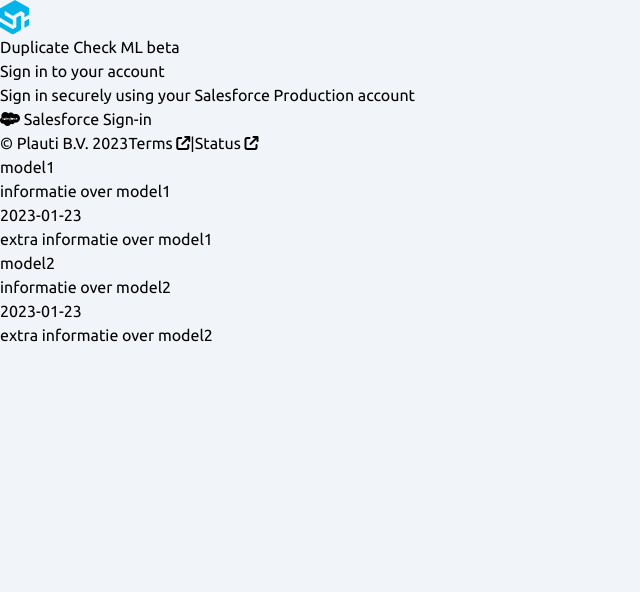
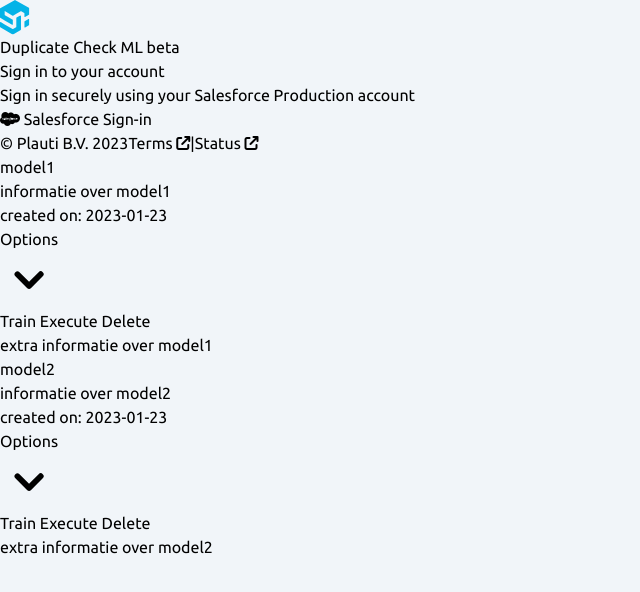
Before and after one commit to LynnMombarg/DuplicateCheck, a Vue app in the folder vue_ui/: page / in a window 1280 px wide. Shown: the top 592 px of the page, without its empty margins (0-640 px from the left). Built offline with nearby package versions, Linux system fonts and the light colour scheme.

Commit message:
Dashboard expanded

```diff
--- a/vue_ui/src/components/Dashboard.vue
+++ b/vue_ui/src/components/Dashboard.vue
@@ -1,4 +1,6 @@
 <template>
+
+
   <ul role="list" class="divide-y divide-gray-100">
     <li v-for="model in models" :key="model.Information" class="flex py-5">
       <div class="bg-white shadow w-full">
@@ -8,14 +10,14 @@
               <a href="#" class="bg-gray-900 text-white rounded-md px-3 py-2 text-sm font-medium" aria-current="page"> {{model.name}}</a>
             </div>
             <div class="min-w-0 flex-auto">
-              <p class="text-sm  leading-6 text-gray-900">{{ model.Information}}</p>
+              <p class="text-sm  leading-6 text-gray-900">  {{model.Information}}</p>
             </div>
           </div>
+          <p class="text-xs leading-5 text-gray-500"> created on: {{model.createdOn}}</p>
           <div class="hidden sm:flex sm:flex-col sm:items-end">
-            <p class="text-xs leading-5 text-gray-500"> {{model.createdOn}}</p>
+            <model-options-dropdown/>
           </div>
         </div>
-
         <div class="mx-auto max-w-7xl px-4 py-6 sm:px-6 lg:px-8 flex justify-middle">
           <p class="text-sm leading-6 text-gray-900">{{ model.details}}</p>
         </div>
@@ -23,10 +25,12 @@
       </div>
     </li>
   </ul>
+
 </template>
 
+<script setup>
+import ModelOptionsDropdown from "@/components/ModelOptionsDropdown.vue";
 
-<script setup>
 const models = [
   {
     name: 'model1',
@@ -42,3 +46,13 @@ const models = [
   }
 ]
 </script>
+
+
+
+<style>
+.dropdown:focus-within .dropdown-menu {
+  opacity:1;
+  transform: translate(0) scale(1);
+  visibility: visible;
+}
+</style>
--- /dev/null
+++ b/vue_ui/src/components/ModelOptionsDropdown.vue
@@ -0,0 +1,30 @@
+<template>
+
+    <div class=" relative inline-block text-left dropdown">
+    <button class="inline-flex justify-center w-full px-4 py-2 text-sm font-medium leading-5 text-gray-700 transition duration-150 ease-in-out bg-white border border-gray-300 rounded-md hover:text-gray-500 focus:outline-none focus:border-blue-300 focus:shadow-outline-blue active:bg-gray-50 active:text-gray-800"
+             type="button" aria-haspopup="true" aria-expanded="true" aria-controls="headlessui-menu-items-117">
+        <span>Options</span>
+        <svg class="w-5 h-5 ml-2 -mr-1" viewBox="0 0 20 20" fill="currentColor"><path fill-rule="evenodd" d="M5.293 7.293a1 1 0 011.414 0L10 10.586l3.293-3.293a1 1 0 111.414 1.414l-4 4a1 1 0 01-1.414 0l-4-4a1 1 0 010-1.414z" clip-rule="evenodd"></path></svg>
+        </button>
+      <div class="opacity-0 invisible dropdown-menu transition-all duration-300 transform origin-top-right -translate-y-2 scale-95">
+        <div class="absolute right-0 w-56 mt-2 origin-top-right bg-white border border-gray-200 divide-y divide-gray-100 rounded-md shadow-lg outline-none" aria-labelledby="headlessui-menu-button-1" id="headlessui-menu-items-117" role="menu">
+          <div class="py-1">
+            <a tabindex="0" class="text-gray-700 flex justify-between w-full px-4 py-2 text-sm leading-5 text-left"  role="menuitem" > Train </a>
+            <a tabindex="1" class="text-gray-700 flex justify-between w-full px-4 py-2 text-sm leading-5 text-left"  role="menuitem" > Execute </a>
+            <a tabindex="1" class="text-gray-700 flex justify-between w-full px-4 py-2 text-sm leading-5 text-left"  role="menuitem" > Delete </a>
+          </div>
+        </div>
+      </div>
+    </div>
+
+</template>
+
+<script>
+export default {
+  name: "ModelOptionsDropdown"
+}
+</script>
+
+<style scoped>
+
+</style>
```
Also changed, not shown: 1 other file (tests, documents, lock files or other folders).
